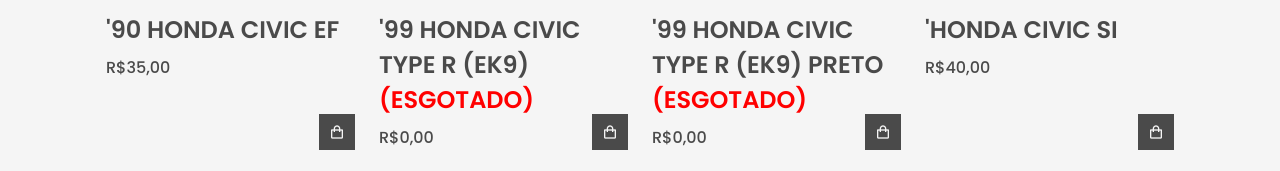
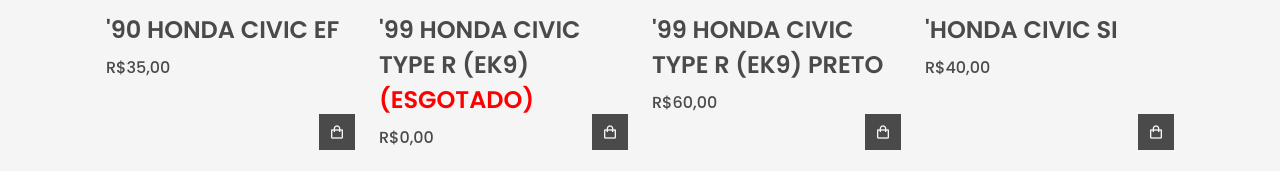
Before and after one commit to amarallp/Ju-Fantasy, a plain HTML site: page honda.html in a window 1280 px wide. Shown: the part 722-893 px from the top of the page. Drawn offline with nearby package versions, Linux system fonts and the light colour scheme; grey boxes are pictures that could not be loaded.

Commit message:
feat: disponiveis

```diff
--- a/honda.html
+++ b/honda.html
@@ -191,9 +191,8 @@
             <div class="product-box">
                 <img loading="lazy" src="/assets/imgs hotwheels/img honda/'99_honda_civic_typr_r_(ek9)_preto.jpg" alt=""
                     class="product-img">
-                <h2 class="product-title">'99 Honda Civic Type R (EK9) Preto <span class="esgotado">(ESGOTADO)</span>
-                </h2>
-                <span class="price">R$0,00</span>
+                <h2 class="product-title">'99 Honda Civic Type R (EK9) Preto</h2>
+                <span class="price">R$60,00</span>
                 <i class="bx bx-shopping-bag add-cart"></i>
             </div>
             <div class="product-box">
```
Also changed, not shown: tematicos.html (+1 -1 lines).
